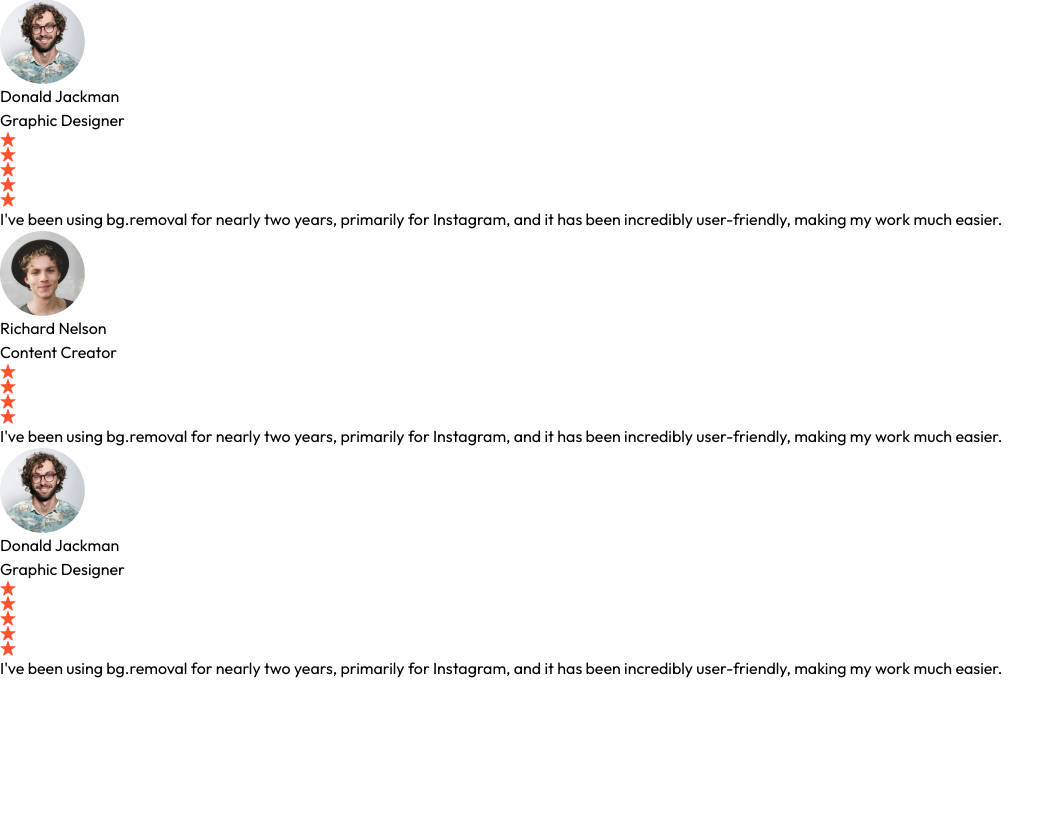
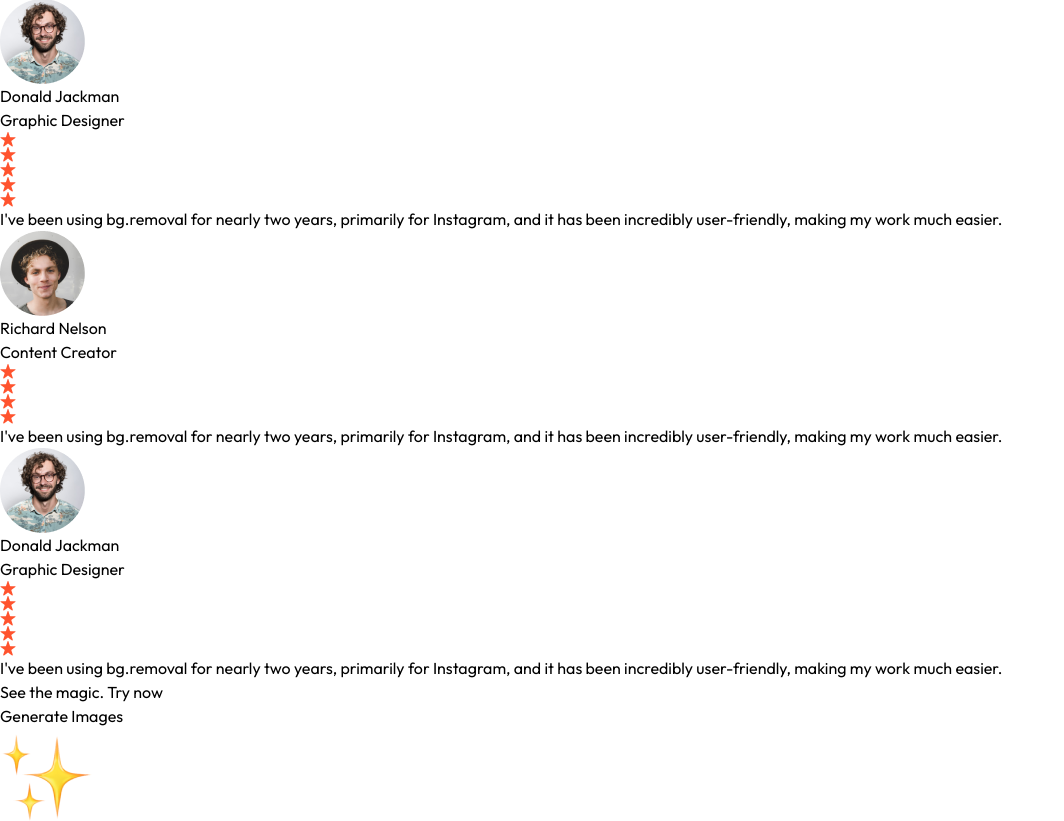
Before and after one commit to mhdmusharraf/Text-To-Image, a React (Vite) app in the folder client/: page / in a window 1280 px wide. Shown: the part 1851-2672 px from the top of the page, without its empty margins (0-1064 px from the left). Before the commit the page ends 2531 px from the top, so only its background shows below. Built offline with nearby package versions, Linux system fonts and the light colour scheme.

Commit message:
Generate btn created

```diff
--- /dev/null
+++ b/client/src/components/GenerateBtn.jsx
@@ -0,0 +1,18 @@
+import React from "react";
+import { assets } from "../assets/assets";
+
+const GenerateBtn = () => {
+  return (
+    <div className="pb-16 text-center">
+      <h1 className="text-2xl md:text-3xl lg:text-4xl mt-4 font-semibold text-neutral-800 py-6 md:py-16">
+        See the magic. Try now
+      </h1>
+      <button className="inline-flex items-center gap-2 px-12 py-3 rounded-full bg-black text-white m-auto hover:scale-105 transition-all duration-500">
+        Generate Images
+        <img src={assets.star_group} alt="" className="h-6" />
+      </button>
+    </div>
+  );
+};
+
+export default GenerateBtn;
--- a/client/src/pages/Home.jsx
+++ b/client/src/pages/Home.jsx
@@ -1,18 +1,20 @@
-import React from 'react'
-import Header from '../components/Header'
-import Steps from '../components/Steps'
-import Description from '../components/Description'
-import Testimonials from '../components/Testimonials'
+import React from "react";
+import Header from "../components/Header";
+import Steps from "../components/Steps";
+import Description from "../components/Description";
+import Testimonials from "../components/Testimonials";
+import GenerateBtn from "../components/GenerateBtn";
 
 const Home = () => {
   return (
     <div>
-      <Header/>
-      <Steps/>
-      <Description/>
-      <Testimonials/>
+      <Header />
+      <Steps />
+      <Description />
+      <Testimonials />
+      <GenerateBtn />
     </div>
-  )
-}
+  );
+};
 
-export default Home
+export default Home;
```
